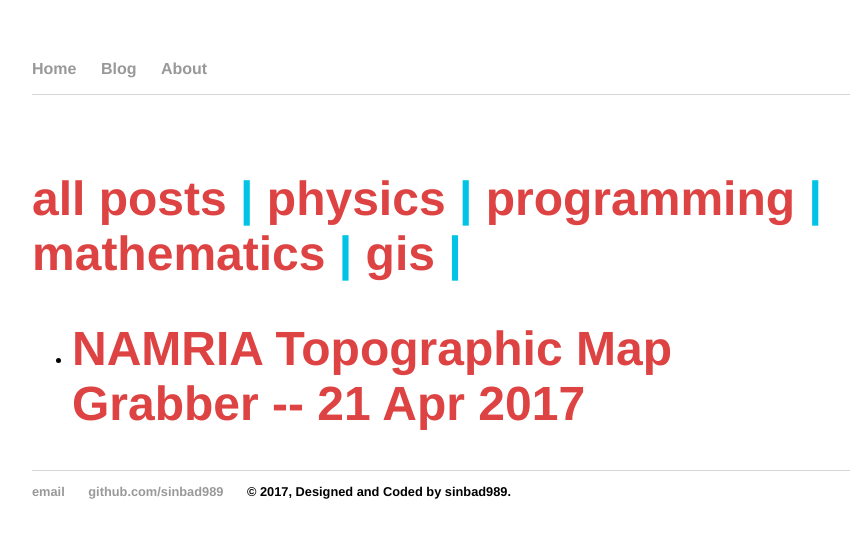
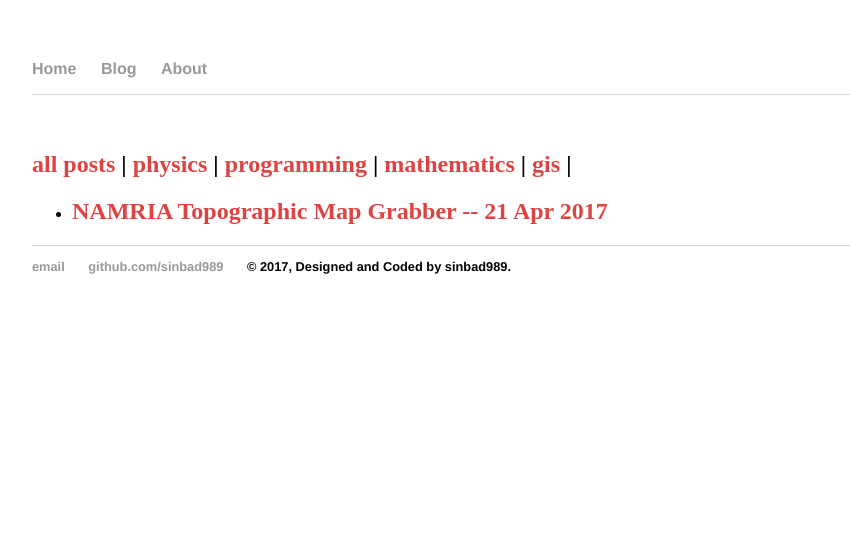
Before and after one commit to sinbad989/sinbad989.github.io, a Jekyll site: the page built from gis/index.html, in a window 1280 px wide. Shown: the top 538 px of the page, without its empty margins (160-1010 px from the left). Built offline with Jekyll 4.4.1, drawn with Linux system fonts in a browser that asks for light colours.

Commit message:
changed h2

```diff
--- a/css/main.css
+++ b/css/main.css
@@ -36,7 +36,7 @@
     text-decoration: underline;
 }
 
-h1, h2{
+h1{
     font-size: 3em;
     font-family:'Helvetica', 'Arial', 'Sans-Serif';
     color:#00c3e6;
```
